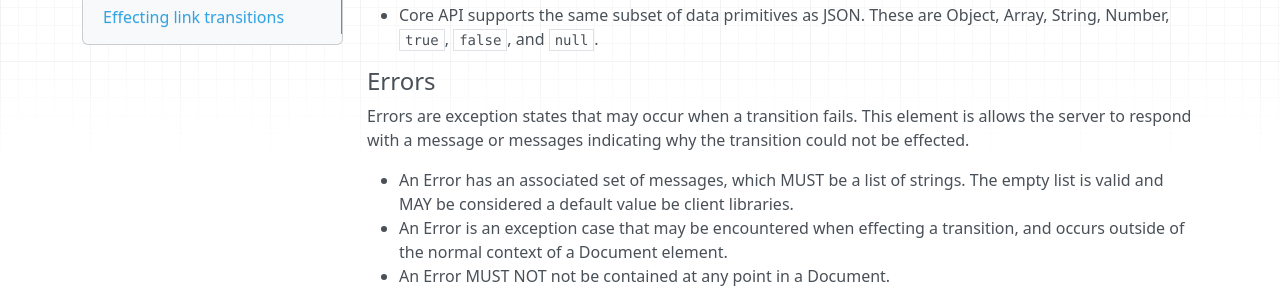
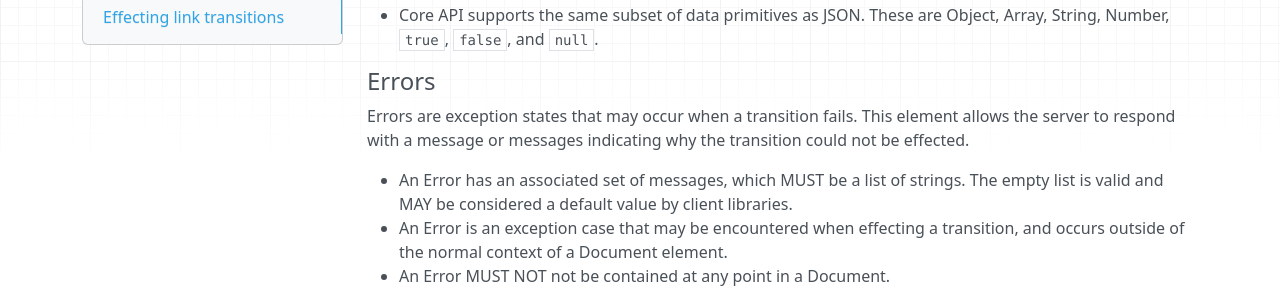
Before and after one commit to core-api/core-api, an MkDocs documentation site: the page built from docs/specification/document.md, in a window 1280 px wide and 900 px high, scrolled down 991 px. Shown: the part 155-457 px from the top of the window. Built offline with MkDocs 1.6.1, drawn with Linux system fonts in a browser that asks for light colours; nearby versions of some CDN libraries; old or Windows-style settings are respelled for this version of MkDocs.

Commit message:
Tiny grammar / spelling

```diff
--- a/docs/specification/document.md
+++ b/docs/specification/document.md
@@ -44,9 +44,9 @@ Data primitives are the set of basic datatypes that may be used to represent dat
 
 #### Errors
 
-Errors are exception states that may occur when a transition fails. This element is allows the server to respond with a message or messages indicating why the transition could not be effected.
+Errors are exception states that may occur when a transition fails. This element allows the server to respond with a message or messages indicating why the transition could not be effected.
 
-* An Error has an associated set of messages, which MUST be a list of strings. The empty list is valid and MAY be considered a default value be client libraries.
+* An Error has an associated set of messages, which MUST be a list of strings. The empty list is valid and MAY be considered a default value by client libraries.
 * An Error is an exception case that may be encountered when effecting a transition, and occurs outside of the normal context of a Document element.
 * An Error MUST NOT not be contained at any point in a Document.
 
```
